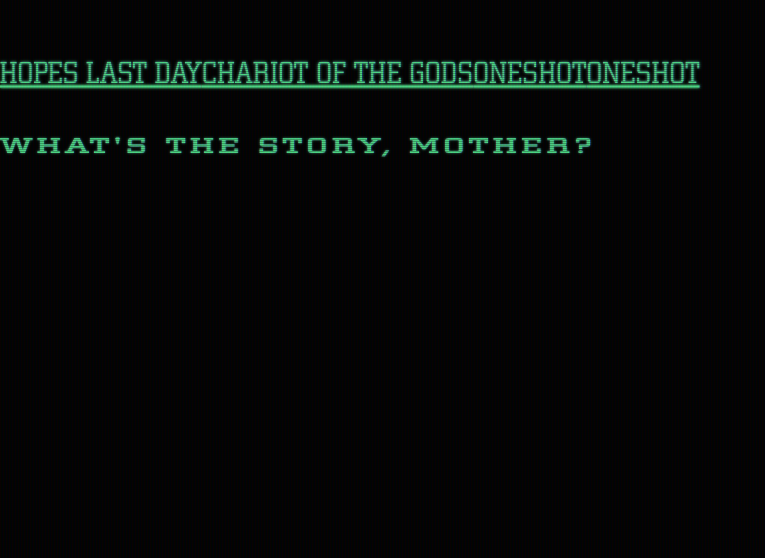
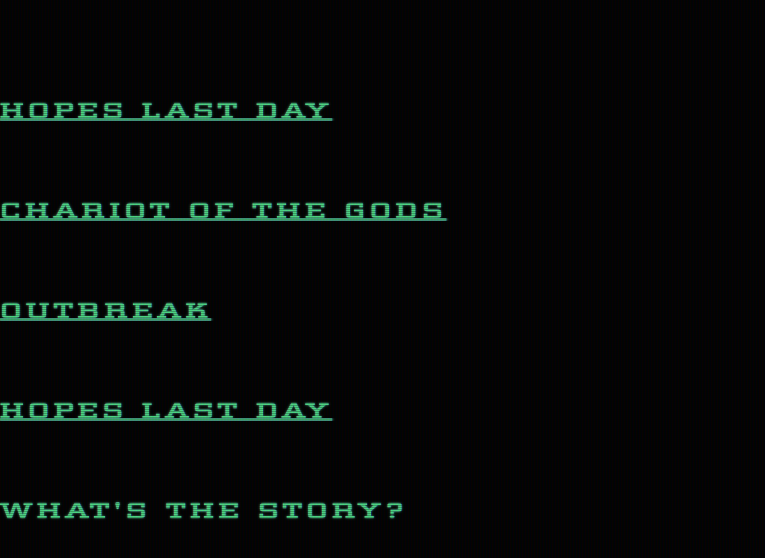
Before and after one commit to Gonzalo-fs/MU-TH-UR-RPG, a Nuxt app: page /whats-the-story in a window 1280 px wide. Shown: the part 114-672 px from the top of the page, without its empty margins (0-765 px from the left). Built offline with nearby package versions, Linux system fonts and the light colour scheme.

Commit message:
Added language support

```diff
--- a/pages/index.vue
+++ b/pages/index.vue
@@ -14,7 +14,18 @@
     name: 'IndexPage',
 
     mounted(){
+
+        // if (localStorage.getItem("lang")) {
+        //     this.$nuxt.$options.router.push("/whats-the-story");
+        // }
+
         clearTimeouts()
+
+        // localStorage.setItem("lang", "eng")
+        localStorage.setItem("lang", "esp")
+
+        localStorage.setItem("gm-rights", true)
+        // localStorage.removeItem("gm-rights")
     },
 
     methods: {
--- a/pages/welcome.vue
+++ b/pages/welcome.vue
@@ -16,17 +16,44 @@ import { createNewLine, clearTimeouts } from '~/assets/js/utils.js';
 export default {
   name: 'WelcomePage',
 
+  computed: {
+
+    isGM(){
+      return localStorage.getItem("gm-rights")
+    },
+
+    texts(){
+      let lang = localStorage.getItem("lang");
+      let texts = []
+      switch (lang) {
+
+        default:
+          // TEXTS IN ENGLISH
+          texts[0] = this.isGM ? "WELCOME GAME MOTHER" : "WELCOME CREW MEMBER";
+        break;
+
+        case "esp":
+          // TEXTS IN SPANISH
+          texts[0] = this.isGM ? "BIENVENIDA, DIRECTORA MADRE" : "BIENVENIDO, TRIPULANTE";
+        break;
+
+      }
+      return texts;
+    }
+
+  },
+
   mounted() {
     clearTimeouts();
     createNewLine("MAINFRAME UNIT . . . . . . . . . . . . . . . . . [CHECK]");
     createNewLine("TERABYTE HARD-DRIVE . . . . . . . . . . . . . [CHECK]");
     createNewLine("USER RESPONSIVE . . . . . . . . . . . . . . . . . [CHECK]");
     createNewLine("");
-    createNewLine("WELCOME, GAME MOTHER");
+    createNewLine(this.texts[0]);
 
     setTimeout(() => {
         this.$nuxt.$options.router.push("/whats-the-story");
-      }, 10000);
+      }, 8500);
 
   },
 
--- a/pages/whats-the-story.vue
+++ b/pages/whats-the-story.vue
@@ -7,10 +7,18 @@
 
     <div id="terminal-container">
       <div>
-        <a href="">HOPES LAST DAY</a>
-        <a href="">CHARIOT OF THE GODS</a>
-        <a href="">ONESHOT</a>
-        <a href="">ONESHOT</a>
+        <a href="">
+          <p class="muthur-font-style">HOPES LAST DAY</p>
+        </a>
+        <a href="">
+          <p class="muthur-font-style">CHARIOT OF THE GODS</p>
+        </a>
+        <a href="">
+          <p class="muthur-font-style">OUTBREAK</p>
+        </a>
+        <a href="">
+          <p class="muthur-font-style">HOPES LAST DAY</p>
+        </a>
       </div>
     </div>
 
@@ -23,9 +31,36 @@ import { createNewLine, clearTimeouts } from '~/assets/js/utils.js';
 export default {
   name: 'StorySelect',
 
+  computed: {
+
+    isGM(){
+      return localStorage.getItem("gm-rights")
+    },
+
+    texts(){
+      let lang = localStorage.getItem("lang");
+      let texts = []
+      switch (lang) {
+
+        default:
+          // TEXTS IN ENGLISH
+          texts[0] = this.isGM ? "WHAT'S THE STORY MOTHER?" : "WHAT'S THE STORY?";
+        break;
+
+        case "esp":
+          // TEXTS IN SPANISH
+          texts[0] = this.isGM ? "¿DE QUÉ SE TRATA, MADRE?" : "¿DE QUÉ SE TRATA?";
+        break;
+
+      }
+      return texts;
+    }
+
+  },
+
   mounted() {
     clearTimeouts();
-    createNewLine("WHAT'S THE STORY, MOTHER?");
+    createNewLine(this.texts[0]);
 
   },
 
```
